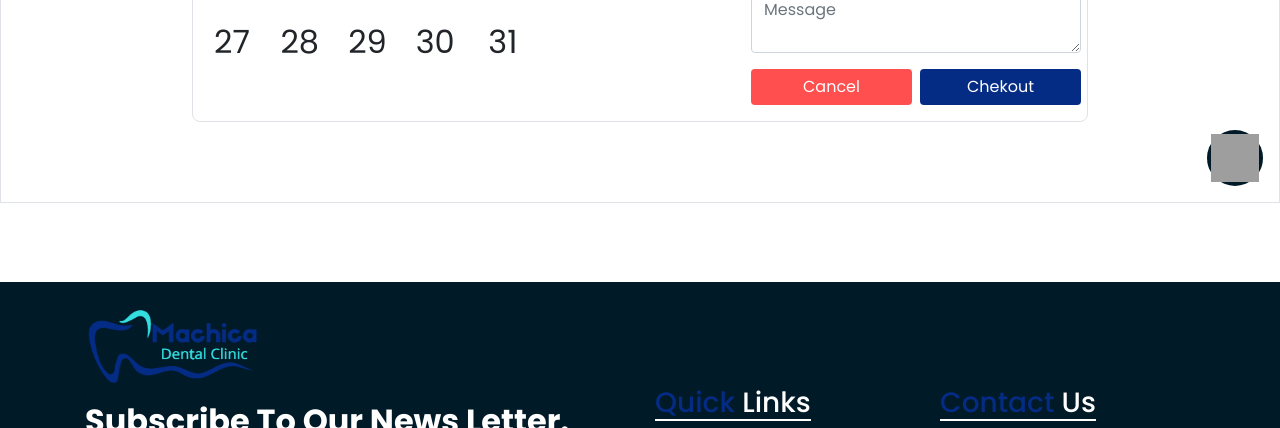
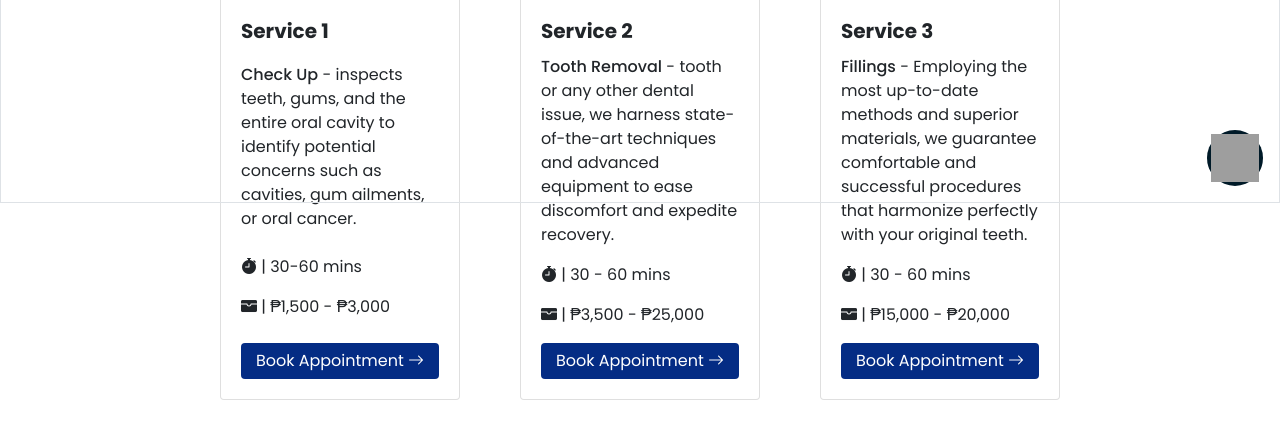
Before and after one commit to boom141/commision_machica, a Flask app: page /services in a window 1280 px wide. Shown: the part 597-1025 px from the top of the page. Run offline with Flask 2, Linux system fonts and the light colour scheme; data that the repository does not hold is empty; some libraries are stand-ins or nearby versions; grey boxes are pictures that could not be loaded.

Commit message:
calendar modifications

```diff
--- a/src/templates/services.html
+++ b/src/templates/services.html
@@ -3,7 +3,7 @@
 {%block page_style%}<link rel="stylesheet" href="{{url_for('static', filename='css/services.css')}}">{%endblock%}
 
 {% block content%}
-    <!-- <div class="service-banner container-fluid p-5 d-flex flex-column justify-content-center align-items-center">
+    <div class="service-banner container-fluid p-5 d-flex flex-column justify-content-center align-items-center">
        <h1 class="fw-medium text-white">High quality and wide range of services is what we offer.</h1>
        <h4 class="fw-light text-white w-50 text-center">In Mchica Dental Clinic our Customers and Patients is our Top priority That's why we make sure to give you the best and affordable services we offer. </h4>
     </div>
@@ -94,8 +94,8 @@
             </div>
         </div>
 
-    </div> -->
-    <div class="service-calendar  rounded-3 py-3 container d-flex flex-row justify-content-center column-gap-5 mt-5 border">
+    </div>
+    <div class="service-calendar hide-container  rounded-3 py-3 container d-flex flex-row justify-content-center column-gap-5 mt-5 border">
                 <div class="col-7 calendar p-3 rounded-3 m-0">
                     <div class="calendar-header d-flex flex-row justify-content-between">
                         <select class="month-picker fs-3 form-select" id="month-picker">
```
